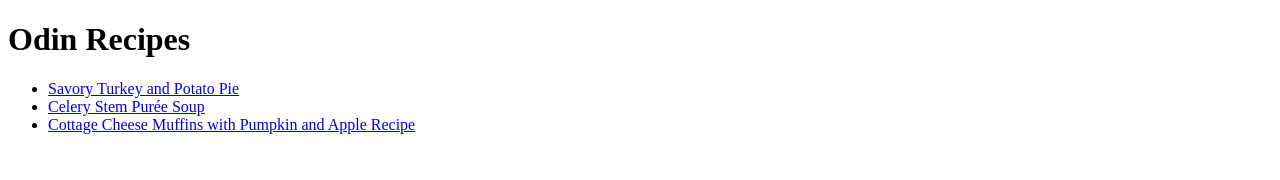
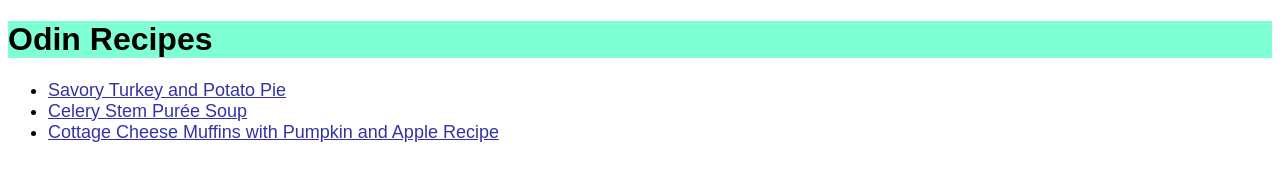
Before and after one commit to PyJS-Wizard/odin-recipes, a plain HTML site: page index.html in a window 1280 px wide. Drawn offline with Linux system fonts and the light colour scheme.

Commit message:
Add a bit of css

```diff
--- a/index.html
+++ b/index.html
@@ -4,6 +4,7 @@
 
     <head>
         <meta charset="utf-8">
+        <link rel="stylesheet" href="style/index.css">
         <title>Odin Recipes</title>
     </head>
 
--- /dev/null
+++ b/style/index.css
@@ -0,0 +1,15 @@
+* {
+    font-family: Arial, Helvetica, sans-serif;
+}
+
+h1 {
+    background-color: aquamarine;
+}
+
+p, li {
+    font-size: 18px;
+}
+
+a {
+    color: rgb(51, 51, 165);
+}
--- /dev/null
+++ b/style/recipes.css
@@ -0,0 +1,11 @@
+* {
+    font-family: Arial, Helvetica, sans-serif;
+}
+
+h1 {
+    background-color: rgb(237, 240, 105);
+    text-decoration: underline;
+}
+p, li {
+    font-size: 18px;
+}
```
Also changed, not shown: recipes/celery_stem_puree_soup.html (+1 -0 lines), recipes/cottage_cheese_muffins_with_pumpkin_and_apple.html (+1 -0 lines), recipes/savory_turkey_and_potato_pie.html (+1 -0 lines).
